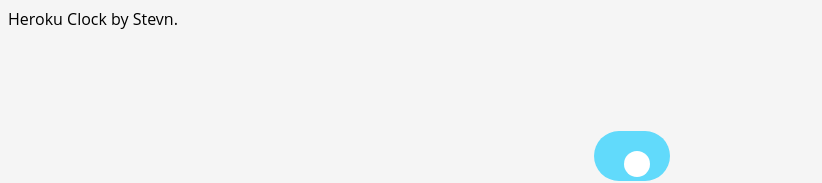
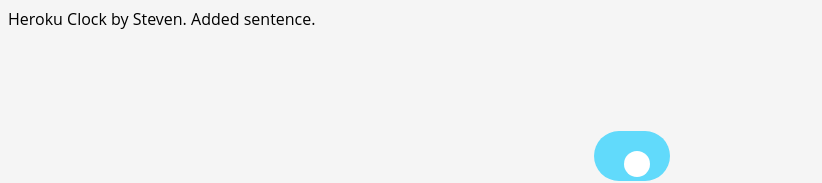
Before and after one commit to JesseDavid/heroku_clock, a React app: page / in a window 1280 px wide. Shown: the top 183 px of the page, without its empty margins (0-822 px from the left). Built offline with nearby package versions, Linux system fonts and the light colour scheme; the HTML template or start-up script is replaced by a standard one.

Commit message:
First Commit

```diff
--- a/src/components/App.js
+++ b/src/components/App.js
@@ -8,7 +8,7 @@ export default class App extends Component {
         super();
 
         this.state = {
-            title: 'Heroku Clock by Stevn.'
+            title: 'Heroku Clock by Steven. Added sentence.'
         };
     }
 
```
